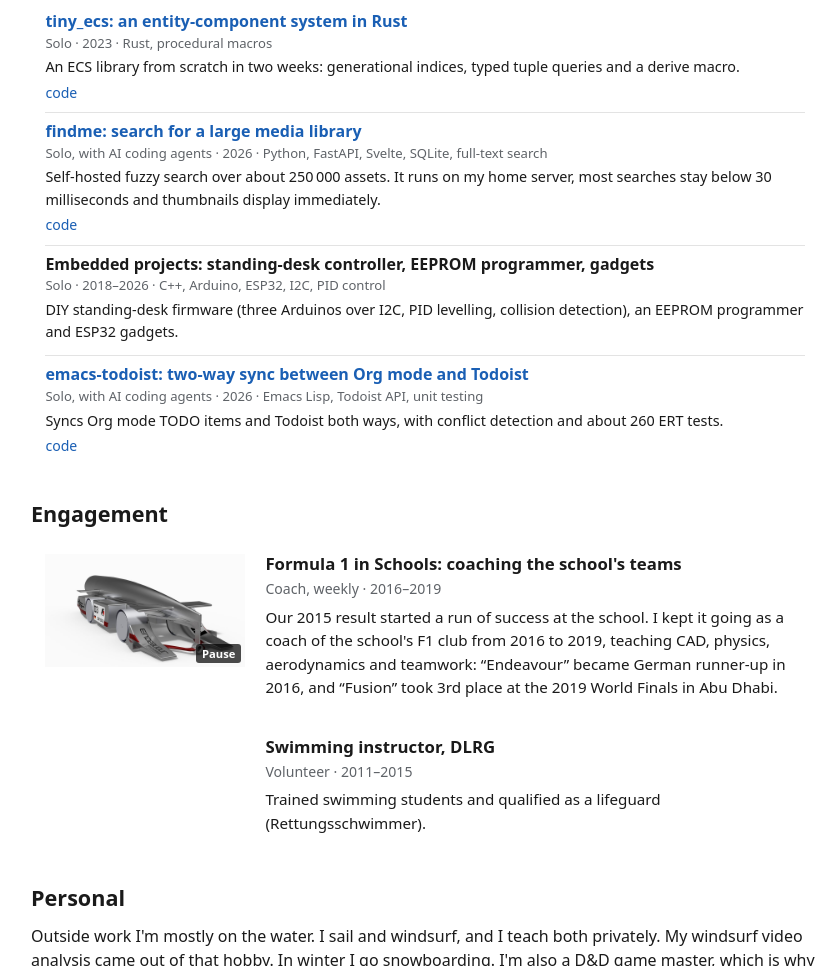
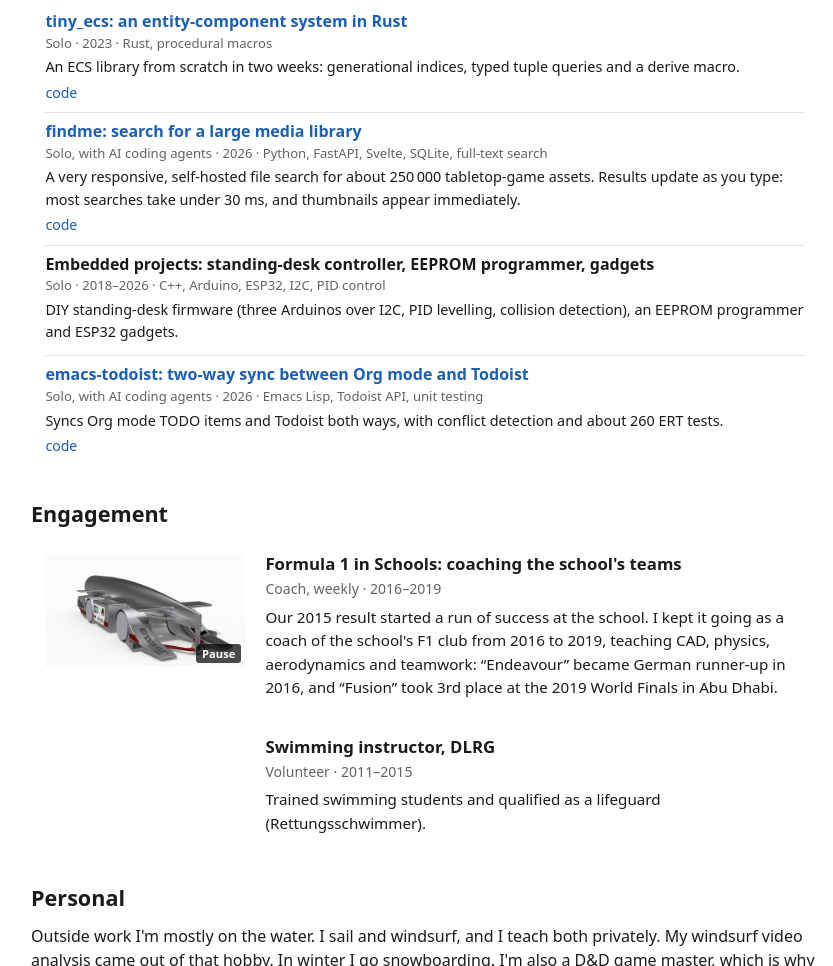
Before and after one commit to felixmueh/felixmueh.github.io, a plain HTML site: page index.html in a window 1280 px wide. Shown: the part 3920-4886 px from the top of the page, without its empty margins (215-1048 px from the left). Drawn offline with Linux system fonts and the light colour scheme; grey boxes are pictures that could not be loaded.

Commit message:
findme: same opening as the README

```diff
--- a/index.html
+++ b/index.html
@@ -260,7 +260,7 @@
     <li>
       <h3><a href="https://github.com/felixmueh/findme-v2">findme: search for a large media library</a></h3>
       <div class="meta">Solo, with AI coding agents · 2026 · Python, FastAPI, Svelte, SQLite, full-text search</div>
-      <p>Self-hosted fuzzy search over about 250 000 assets. It runs on my home server, most searches stay below 30 milliseconds and thumbnails display immediately.</p>
+      <p>A very responsive, self-hosted file search for about 250 000 tabletop-game assets. Results update as you type: most searches take under 30 ms, and thumbnails appear immediately.</p>
       <div class="links">
         <a href="https://github.com/felixmueh/findme-v2">code</a>
       </div>
```
